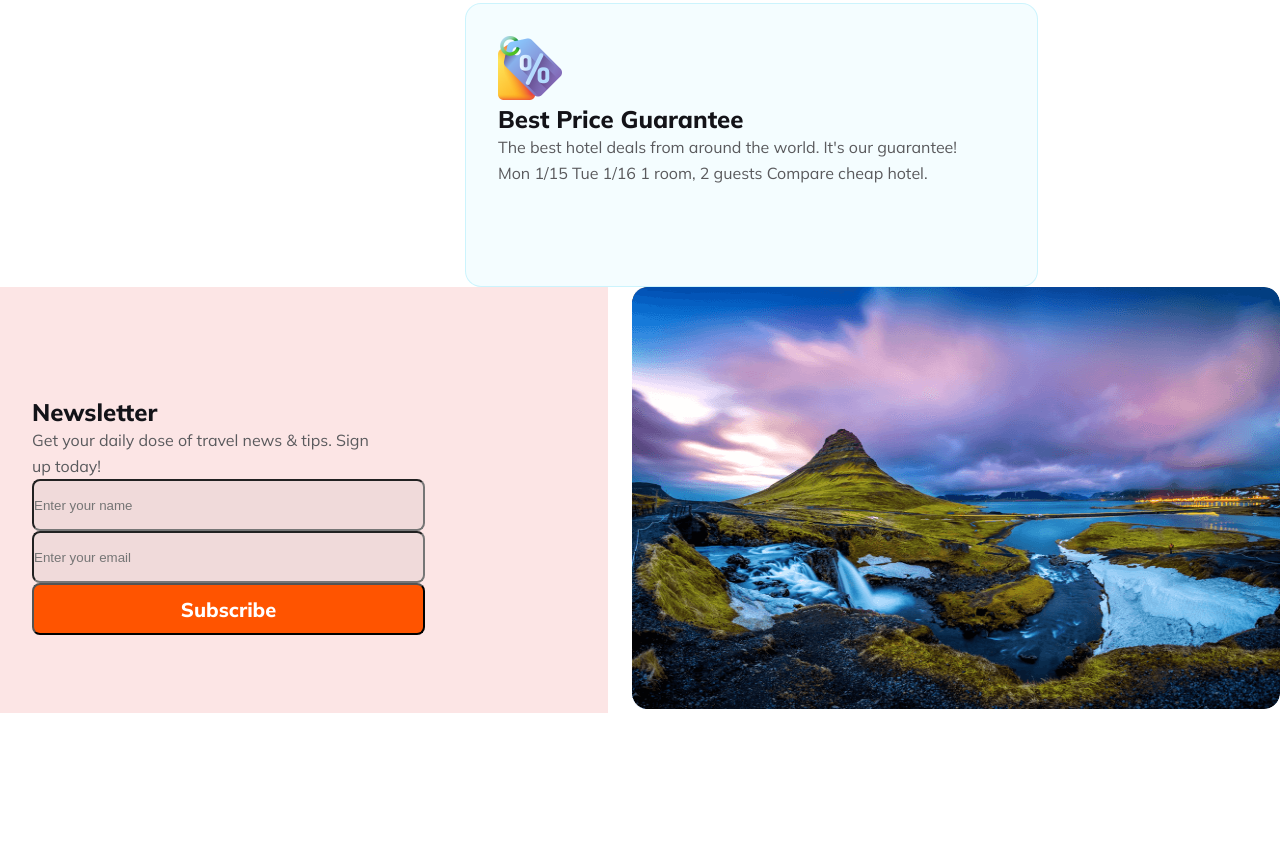
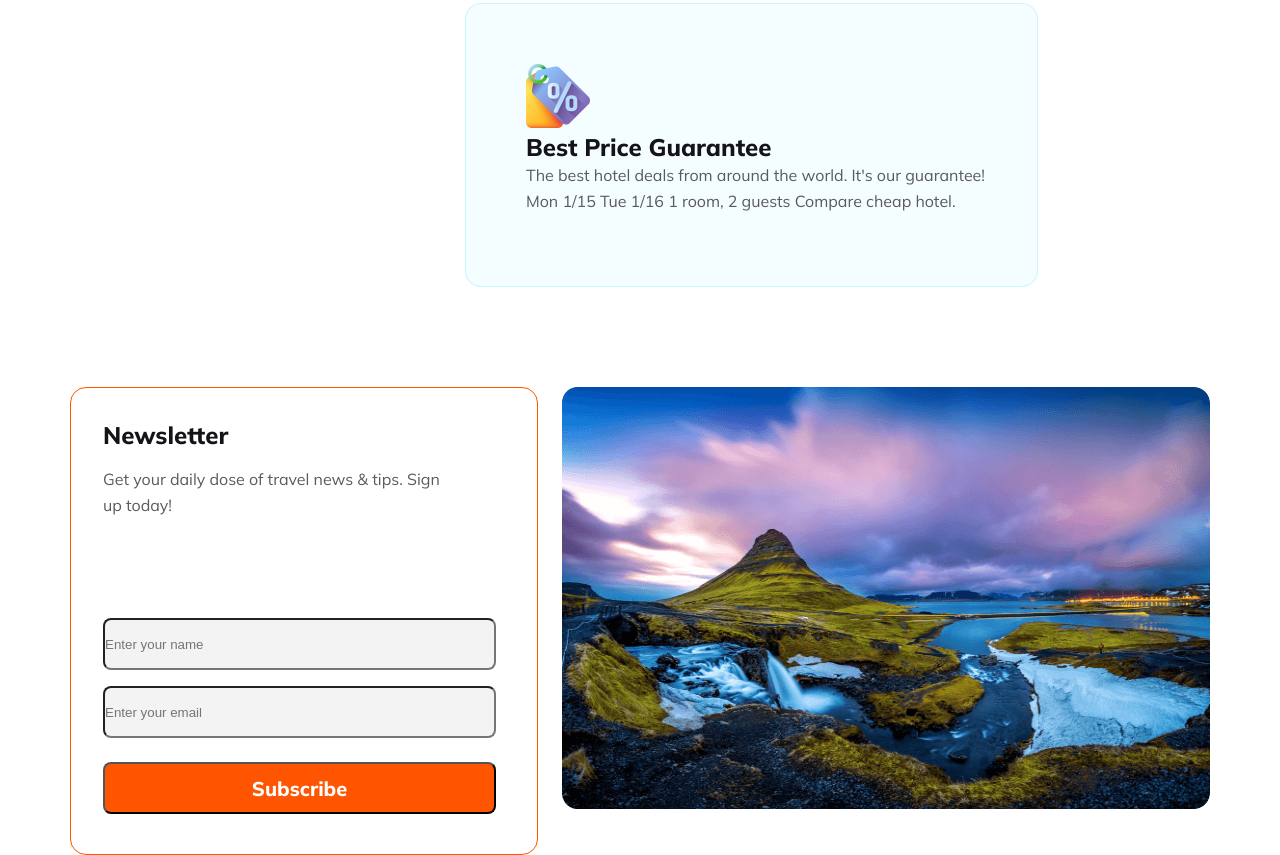
Before and after one commit to emonn1667/PH-Second-Assignment, a plain HTML site: page index.html in a window 1280 px wide. Shown: the part 3087-3942 px from the top of the page. Before the commit the page ends 3800 px from the top, so only its background shows below. Drawn offline with Linux system fonts and the light colour scheme.

Commit message:
only last working

```diff
--- a/style.css
+++ b/style.css
@@ -352,8 +352,8 @@ header {
 }
 
 .three-container {
+  width: 1140px;
   margin: 0 auto;
-  width: 1140px;
   display: flex;
   justify-content: space-around;
 }
@@ -386,10 +386,10 @@ header {
   height: 284px;
   flex-shrink: 0;
   border-radius: 16px;
-  padding-left: 32px;
-  padding-top: 32px;
+  padding: 60px;
   border: 1px solid rgba(41, 206, 246, 0.2);
   background: rgba(41, 206, 246, 0.05);
+  margin-bottom: 100px;
 }
 
 .icon11 {
@@ -479,14 +479,18 @@ header {
 }
 
 .newsletter {
+  max-width: 1140px;
   display: flex;
+  margin: 0 auto;
 }
 
 .newletter-text {
+  border-radius: 16px;
+  border: 1px solid #FF5400;
   max-width: 1140px;
   padding-left: 32px;
   padding-top: 32px;
-  background: rgb(252, 229, 229);
+  background: #ffff;
   display: flex;
   flex-direction: column;
   justify-content: center;
@@ -500,6 +504,7 @@ header {
   font-style: normal;
   font-weight: 800;
   line-height: normal;
+  margin-bottom: 16px;
 }
 
 .letter-text22 {
@@ -510,6 +515,7 @@ header {
   font-style: normal;
   font-weight: 400;
   line-height: 26px; /* 162.5% */
+  margin-bottom: 100px;
 }
 
 .letter-input {
@@ -518,6 +524,7 @@ header {
   flex-shrink: 0;
   border-radius: 8px;
   background: rgba(19, 19, 24, 0.05);
+  margin-bottom: 16px;
 }
 
 .letter-input12 {
@@ -526,6 +533,7 @@ header {
   flex-shrink: 0;
   border-radius: 8px;
   background: rgba(19, 19, 24, 0.05);
+  margin-bottom: 24px;
 }
 
 .button-subscribe {
@@ -541,6 +549,7 @@ header {
   font-style: normal;
   font-weight: 800;
   line-height: normal;
+  margin-bottom: 40px;
 }
 
 .hills {
```
